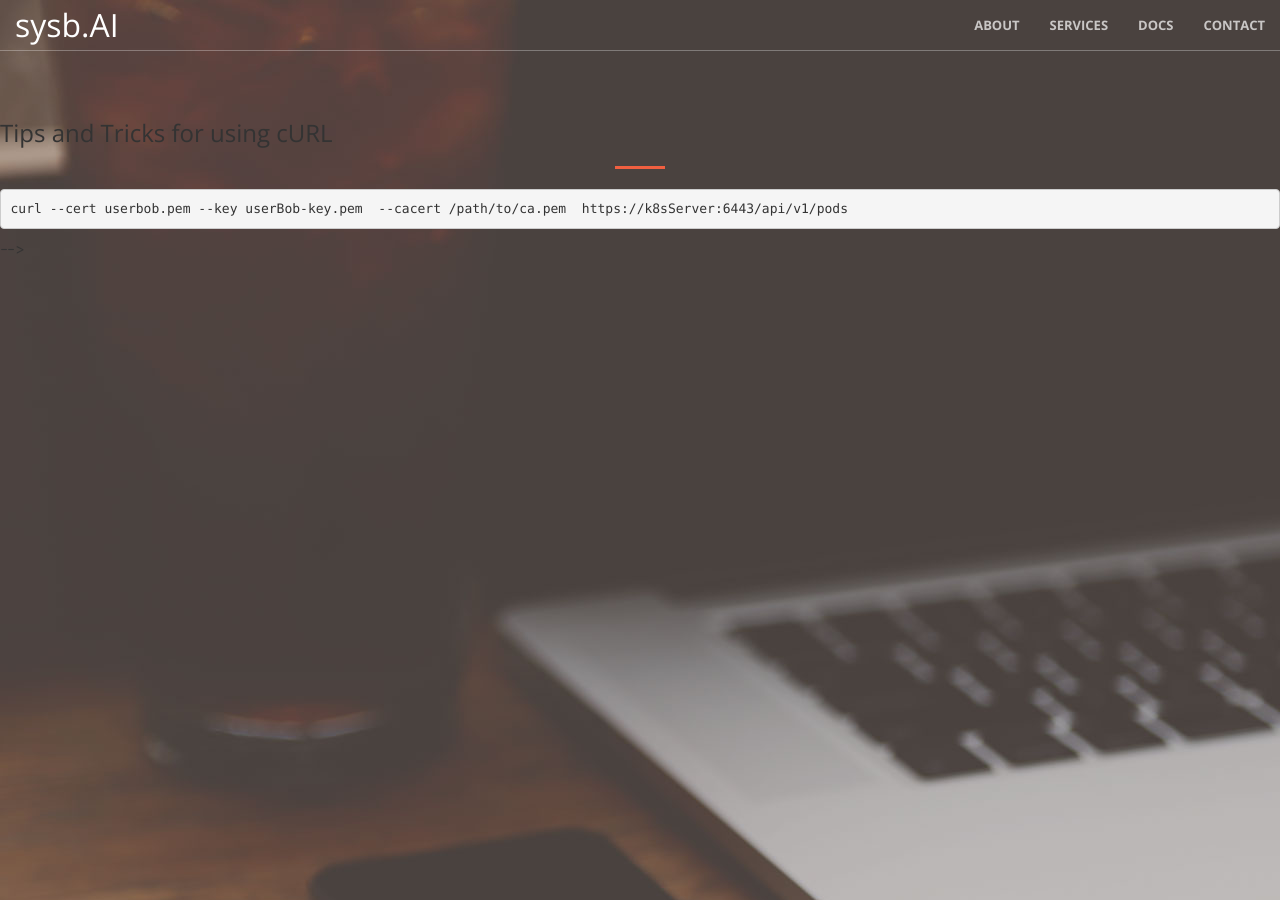
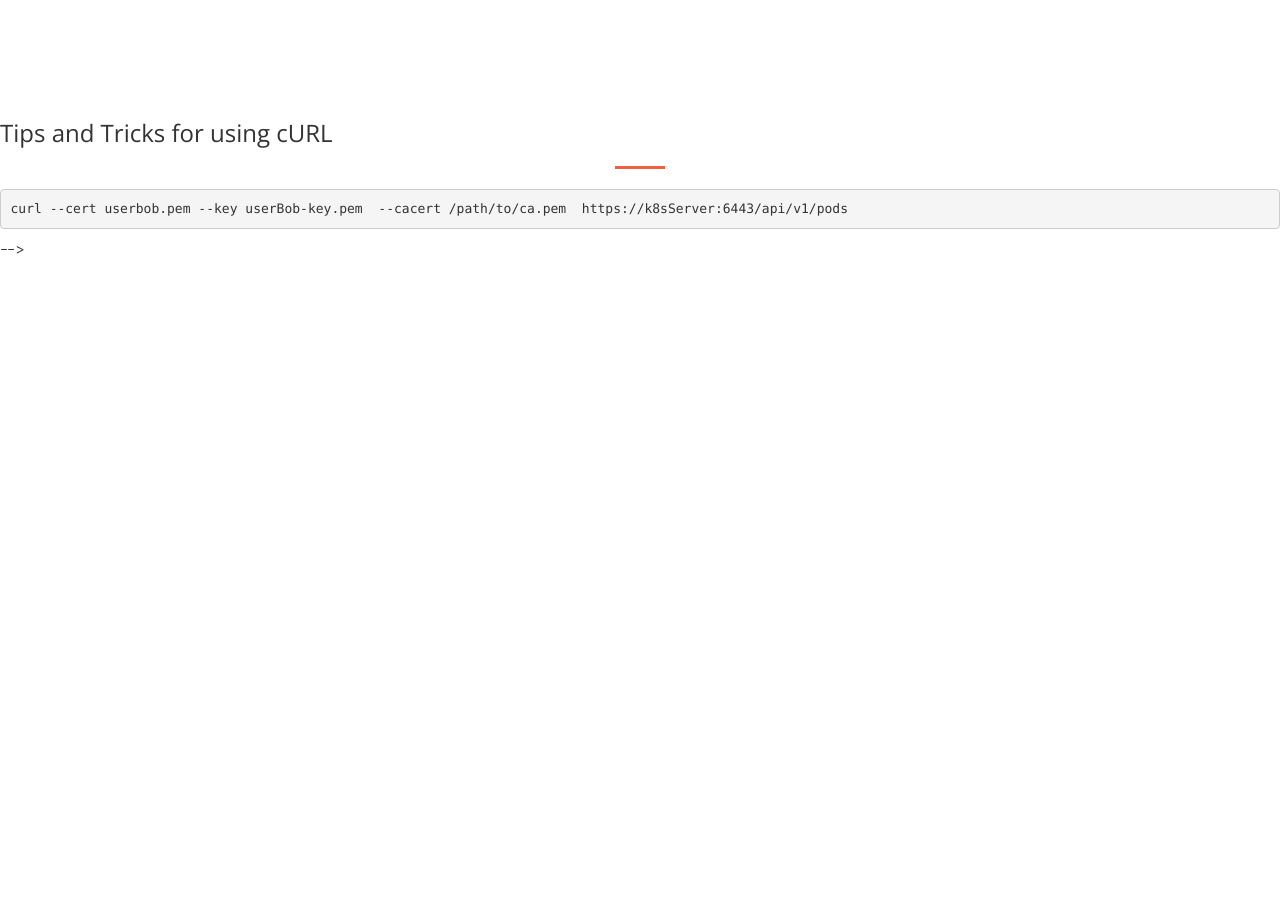
Before and after one commit to usama7628674/sysb.AI, a Jekyll site: the page built from _posts/2019-12-02-tips-and-tricks-for-using-curl.md, in a window 1280 px wide. Built offline with Jekyll 4.4.1, drawn with Linux system fonts in a browser that asks for light colours.

Commit message:
yet another commit

```diff
--- a/_layouts/post.html
+++ b/_layouts/post.html
@@ -3,7 +3,7 @@
 
 {% include head.html %}
 
-<body background="https://www.sysb.ai/img/header.jpg" size="contain">
+<body>
 {% include analytics.html %}
 {% include nav.html %}
 
```
